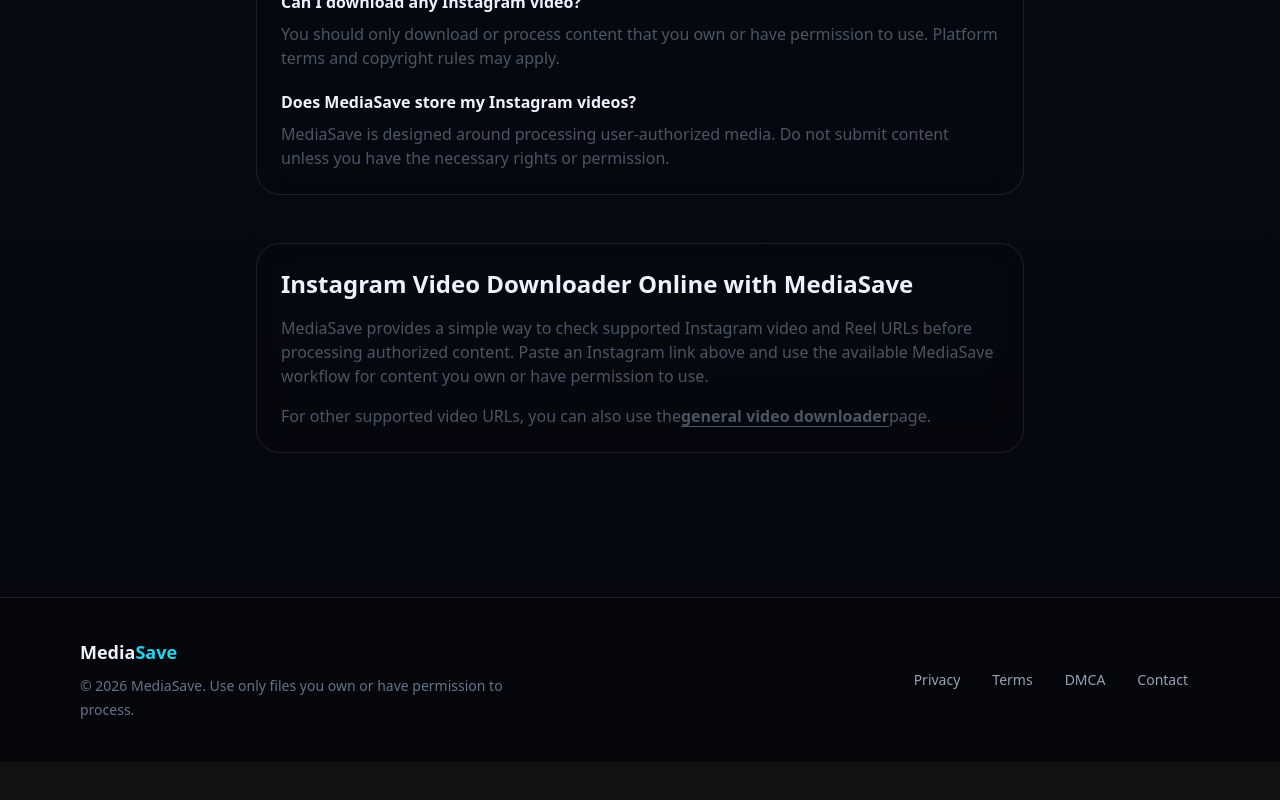
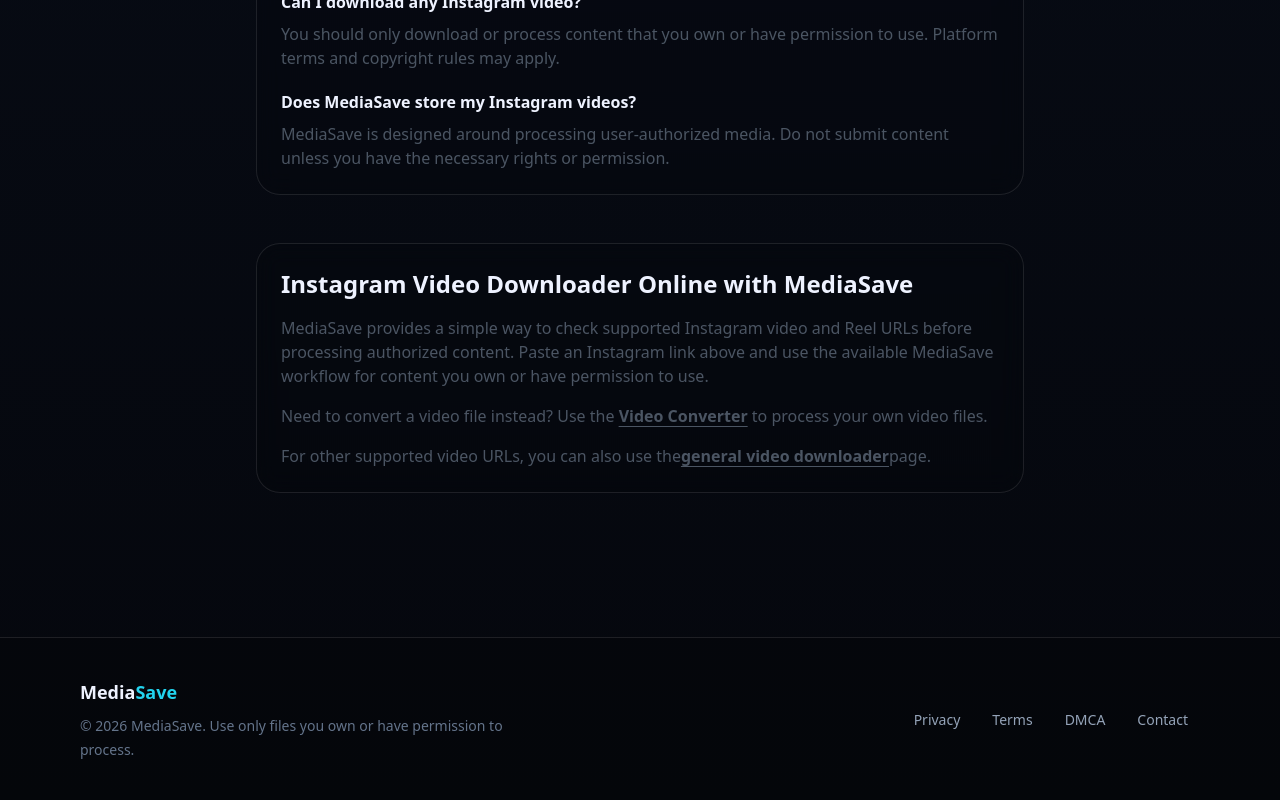
Before and after one commit to z3r020/mediasave, a Next.js app: page /instagram-video-downloader in a window 1280 px wide. Shown: the part 984-1784 px from the top of the page. Before the commit the page ends 1746 px from the top, so only its background shows below. Built offline with nearby package versions, Linux system fonts and the light colour scheme; no server answers.

Commit message:
Improve downloader internal linking

```diff
--- a/app/instagram-video-downloader/page.tsx
+++ b/app/instagram-video-downloader/page.tsx
@@ -20,10 +20,10 @@
   return (
     <>
       <PlatformDownloader
-      platform="Instagram"
-      description="Paste an Instagram video or Reel URL and use MediaSave tools for content you own or have permission to process."
-      placeholder="https://www.instagram.com/reel/..."
-    />
+        platform="Instagram"
+        description="Paste an Instagram video or Reel URL and use MediaSave tools for content you own or have permission to process."
+        placeholder="https://www.instagram.com/reel/..."
+      />
 
       <section className="mx-auto max-w-5xl px-4 pb-16">
         <div className="mx-auto max-w-3xl rounded-3xl border border-white/10 bg-black/10 p-6 backdrop-blur-md">
@@ -31,7 +31,20 @@
             Instagram Video Downloader Online with MediaSave
           </h2>
           <p className="mt-4 text-gray-600">
-            MediaSave provides a simple way to check supported Instagram video and Reel URLs before processing authorized content. Paste an Instagram link above and use the available MediaSave workflow for content you own or have permission to use.
+            MediaSave provides a simple way to check supported Instagram video
+            and Reel URLs before processing authorized content. Paste an
+            Instagram link above and use the available MediaSave workflow for
+            content you own or have permission to use.
+          </p>
+          <p className="mt-4 text-gray-600">
+            Need to convert a video file instead? Use the{" "}
+            <a
+              href="/video-downloader"
+              className="font-semibold underline underline-offset-4"
+            >
+              Video Converter
+            </a>{" "}
+            to process your own video files.
           </p>
           <p className="mt-4 text-gray-600">
             For other supported video URLs, you can also use the
--- a/app/tiktok-video-downloader/page.tsx
+++ b/app/tiktok-video-downloader/page.tsx
@@ -20,10 +20,10 @@
   return (
     <>
       <PlatformDownloader
-      platform="TikTok"
-      description="Paste a TikTok video URL and use MediaSave tools for content you own or have permission to process."
-      placeholder="https://www.tiktok.com/@username/video/..."
-    />
+        platform="TikTok"
+        description="Paste a TikTok video URL and use MediaSave tools for content you own or have permission to process."
+        placeholder="https://www.tiktok.com/@username/video/..."
+      />
 
       <section className="mx-auto max-w-5xl px-4 pb-16">
         <div className="mx-auto max-w-3xl rounded-3xl border border-white/10 bg-black/10 p-6 backdrop-blur-md">
@@ -31,7 +31,20 @@
             TikTok Video Downloader Online with MediaSave
           </h2>
           <p className="mt-4 text-gray-600">
-            MediaSave provides a simple way to check supported TikTok video URLs before processing authorized content. Paste a TikTok video link above and use the available MediaSave workflow for content you own or have permission to use.
+            MediaSave provides a simple way to check supported TikTok video URLs
+            before processing authorized content. Paste a TikTok video link
+            above and use the available MediaSave workflow for content you own
+            or have permission to use.
+          </p>
+          <p className="mt-4 text-gray-600">
+            Need to convert a video file instead? Use the{" "}
+            <a
+              href="/video-downloader"
+              className="font-semibold underline underline-offset-4"
+            >
+              Video Converter
+            </a>{" "}
+            to process your own video files.
           </p>
           <p className="mt-4 text-gray-600">
             For other supported video URLs, you can also use the
--- a/app/youtube-video-downloader/page.tsx
+++ b/app/youtube-video-downloader/page.tsx
@@ -20,10 +20,10 @@
   return (
     <>
       <PlatformDownloader
-      platform="YouTube"
-      description="Paste a YouTube video URL and use MediaSave tools for videos you own or have permission to process."
-      placeholder="https://www.youtube.com/watch?v=..."
-    />
+        platform="YouTube"
+        description="Paste a YouTube video URL and use MediaSave tools for videos you own or have permission to process."
+        placeholder="https://www.youtube.com/watch?v=..."
+      />
 
       <section className="mx-auto max-w-5xl px-4 pb-16">
         <div className="mx-auto max-w-3xl rounded-3xl border border-white/10 bg-black/10 p-6 backdrop-blur-md">
@@ -31,7 +31,20 @@
             YouTube Video Downloader Online with MediaSave
           </h2>
           <p className="mt-4 text-gray-600">
-            MediaSave provides a simple way to check supported YouTube video URLs before processing authorized content. Paste a YouTube link above and use the available MediaSave workflow for videos you own or have permission to use.
+            MediaSave provides a simple way to check supported YouTube video
+            URLs before processing authorized content. Paste a YouTube link
+            above and use the available MediaSave workflow for videos you own or
+            have permission to use.
+          </p>
+          <p className="mt-4 text-gray-600">
+            Need to convert a video file instead? Use the{" "}
+            <a
+              href="/video-downloader"
+              className="font-semibold underline underline-offset-4"
+            >
+              Video Converter
+            </a>{" "}
+            to process your own video files.
           </p>
           <p className="mt-4 text-gray-600">
             For other supported video URLs, you can also use the
```
